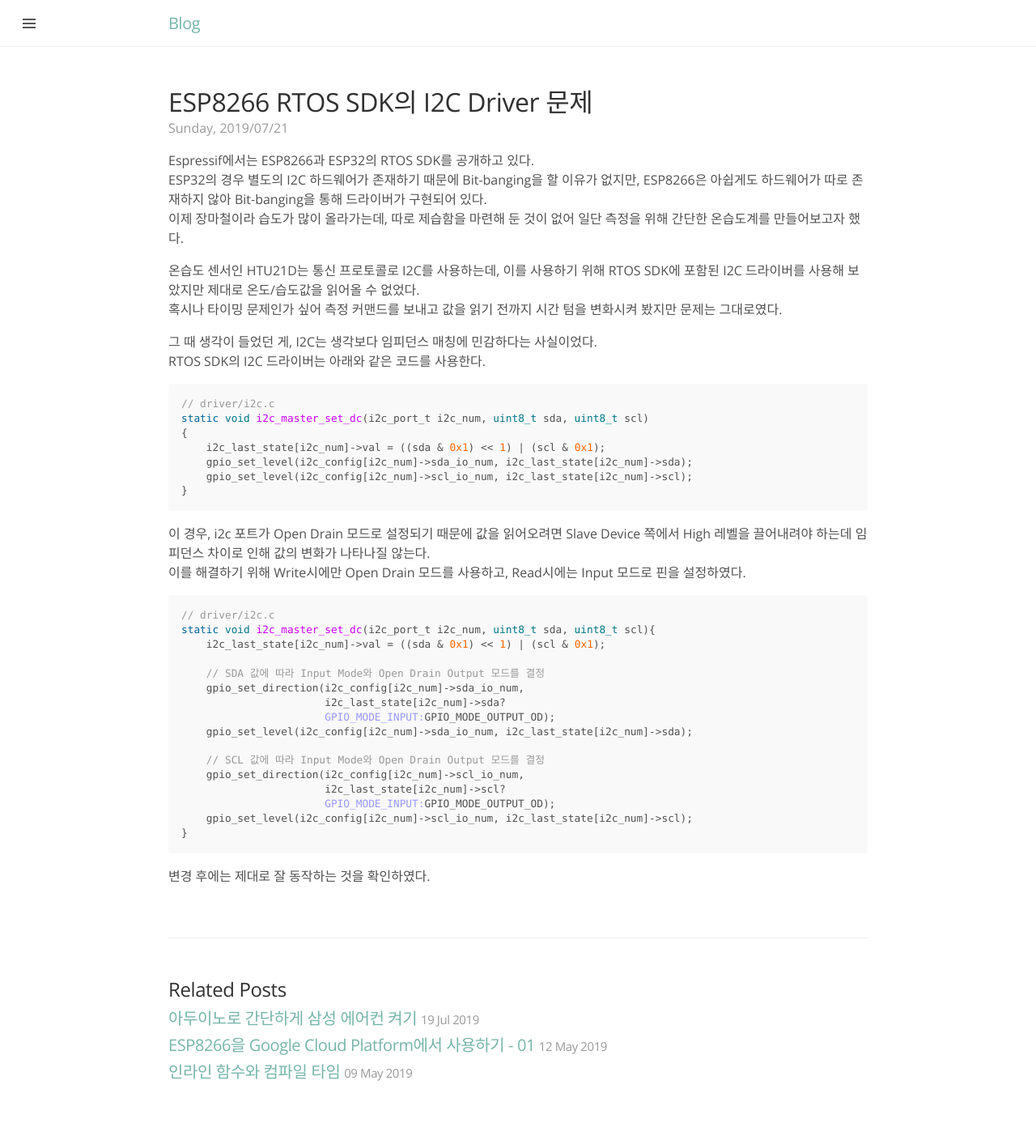
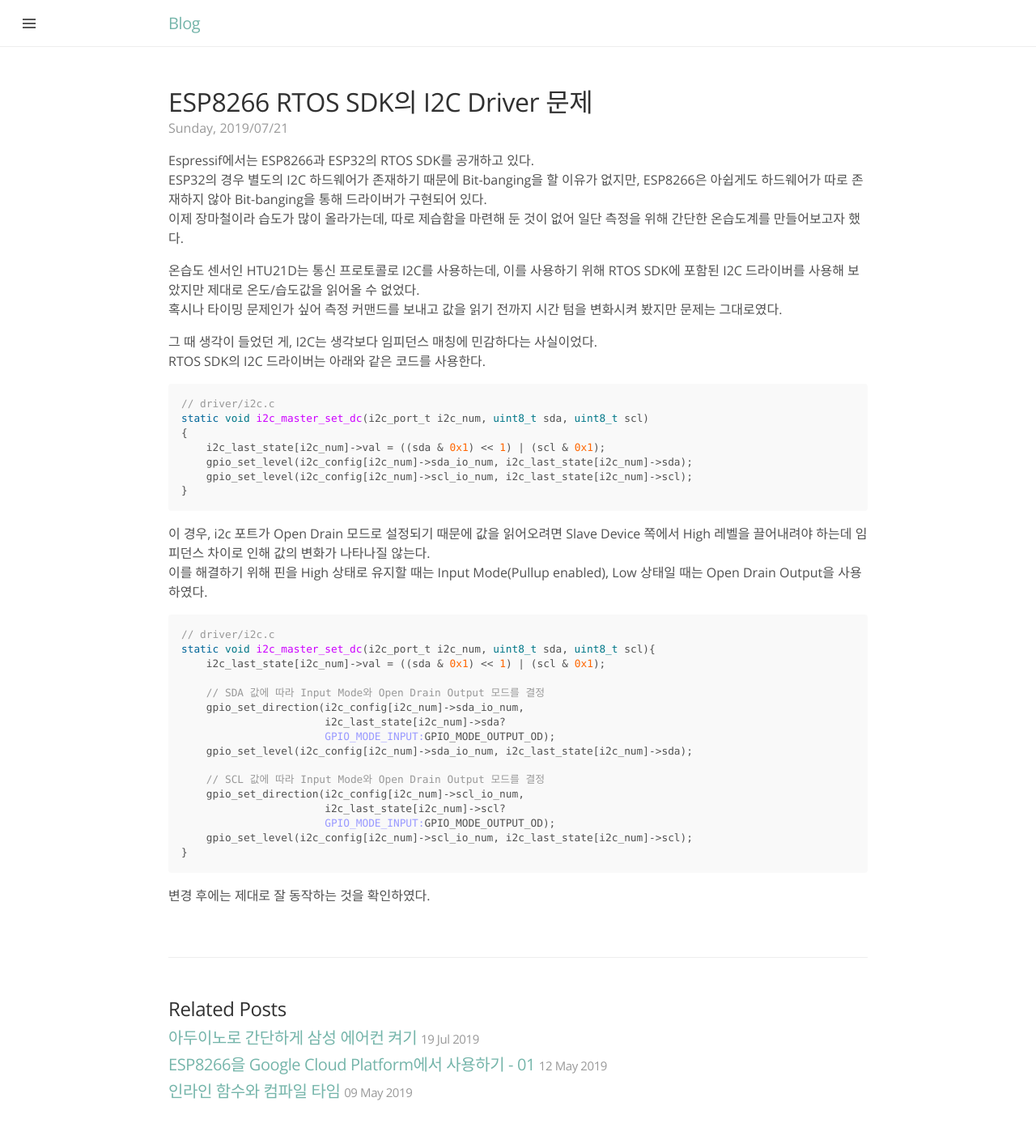
Before and after one commit to ritaru/ritaru.github.io, a Jekyll site: the page built from _posts/2019-07-21-esp8266-i2c.markdown, in a window 1280 px wide. Shown: the whole page at 81% size. Built offline with Jekyll 4.4.1, drawn with Linux system fonts in a browser that asks for light colours; some web fonts are replaced; before the commit the page ends 1384 px from its top, so only the background shows below that.

Commit message:
post update

````diff
--- a/_posts/2019-07-21-esp8266-i2c.markdown
+++ b/_posts/2019-07-21-esp8266-i2c.markdown
@@ -25,7 +25,7 @@
 ```
 
 이 경우, i2c 포트가 Open Drain 모드로 설정되기 때문에 값을 읽어오려면 Slave Device 쪽에서 High 레벨을 끌어내려야 하는데 임피던스 차이로 인해 값의 변화가 나타나질 않는다.
-이를 해결하기 위해 Write시에만 Open Drain 모드를 사용하고, Read시에는 Input 모드로 핀을 설정하였다.
+이를 해결하기 위해 핀을 High 상태로 유지할 때는 Input Mode(Pullup enabled), Low 상태일 때는 Open Drain Output을 사용하였다.
 
 ```c
 // driver/i2c.c
````
